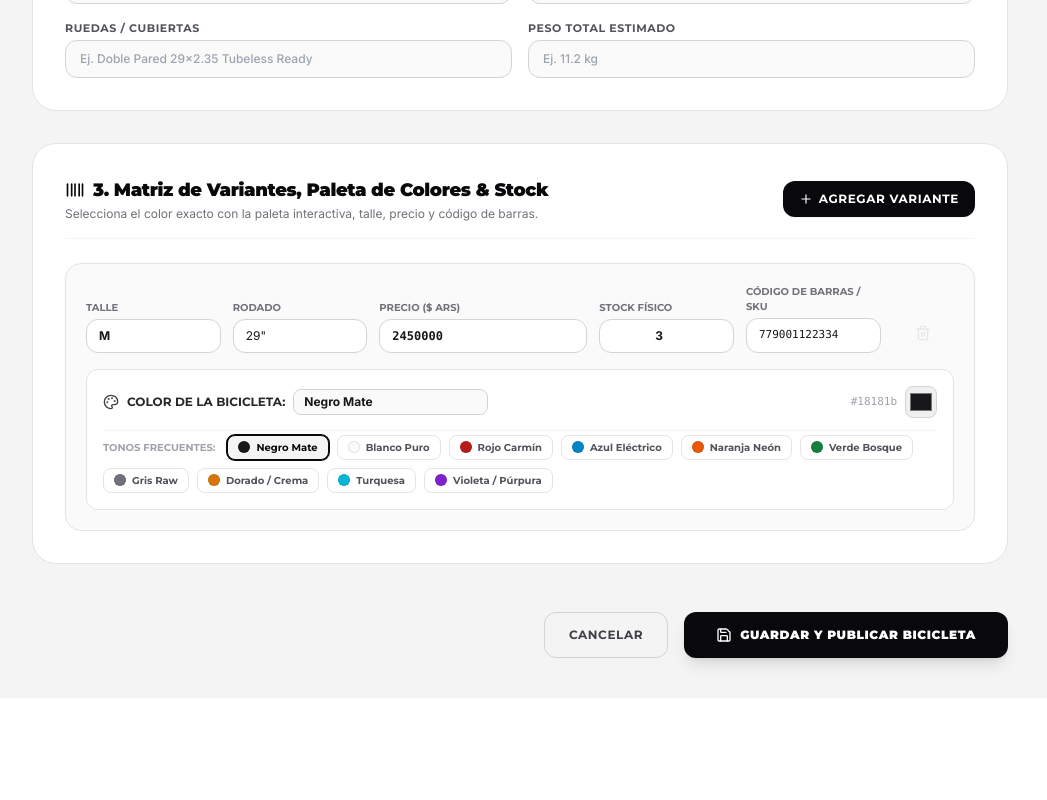
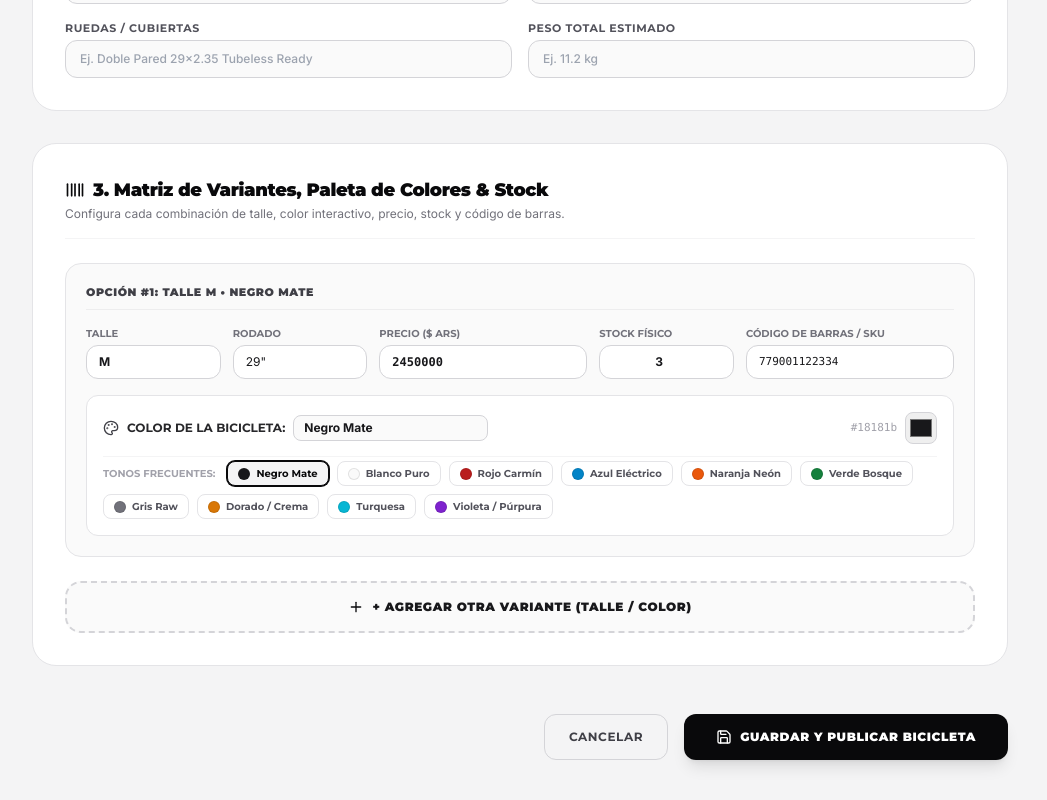
Before and after one commit to lgarcia28/orono-bike, a Next.js app: page /admin/productos/nuevo in a window 1280 px wide. Shown: the part 1356-2156 px from the top of the page, without its empty margins (120-1167 px from the left). Before the commit the page ends 2054 px from the top, so only its background shows below. Built offline with nearby package versions, Linux system fonts and the light colour scheme.

Commit message:
ux: position '+ Agregar Variante' button below the size and color selection

```diff
--- a/app/admin/productos/nuevo/page.tsx
+++ b/app/admin/productos/nuevo/page.tsx
@@ -486,31 +486,36 @@ export default function NuevoProductoPage() {
 
             {/* 3. Matriz de Variantes con Paleta de Colores Interactiva */}
             <div className="bg-white border border-zinc-200 rounded-3xl p-6 sm:p-8 shadow-xs">
-              <div className="flex flex-col sm:flex-row justify-between sm:items-center gap-3 border-b border-zinc-100 pb-4 mb-6">
-                <div>
-                  <h2 className="font-heading font-black text-lg text-zinc-950 flex items-center gap-2">
-                    <Barcode className="w-5 h-5 text-zinc-950" /> 3. Matriz de Variantes, Paleta de Colores & Stock
-                  </h2>
-                  <p className="text-xs text-zinc-500 mt-0.5">
-                    Selecciona el color exacto con la paleta interactiva, talle, precio y código de barras.
-                  </p>
-                </div>
-
-                <button
-                  type="button"
-                  onClick={addVariantRow}
-                  className="bg-zinc-950 text-white px-4 py-2.5 rounded-xl text-xs font-heading font-bold uppercase tracking-wider hover:bg-zinc-800 flex items-center gap-1.5 shadow-sm self-start sm:self-auto"
-                >
-                  <Plus className="w-3.5 h-3.5" /> Agregar Variante
-                </button>
+              <div className="border-b border-zinc-100 pb-4 mb-6">
+                <h2 className="font-heading font-black text-lg text-zinc-950 flex items-center gap-2">
+                  <Barcode className="w-5 h-5 text-zinc-950" /> 3. Matriz de Variantes, Paleta de Colores & Stock
+                </h2>
+                <p className="text-xs text-zinc-500 mt-0.5">
+                  Configura cada combinación de talle, color interactivo, precio, stock y código de barras.
+                </p>
               </div>
 
               <div className="space-y-6">
-                {variants.map((v) => (
+                {variants.map((v, index) => (
                   <div
                     key={v.id}
                     className="p-5 bg-zinc-50/90 border border-zinc-200 rounded-2xl space-y-4"
                   >
+                    <div className="flex justify-between items-center border-b border-zinc-200/60 pb-2">
+                      <span className="text-[11px] font-heading font-black uppercase tracking-wider text-zinc-700">
+                        Opción #{index + 1}: {v.size ? `Talle ${v.size}` : 'Sin talle'} • {v.color || 'Color a definir'}
+                      </span>
+                      {variants.length > 1 && (
+                        <button
+                          type="button"
+                          onClick={() => removeVariantRow(v.id)}
+                          className="text-xs font-heading font-bold text-rose-600 hover:text-rose-700 flex items-center gap-1"
+                        >
+                          <Trash2 className="w-3.5 h-3.5" /> Eliminar esta variante
+                        </button>
+                      )}
+                    </div>
+
                     {/* Campos de Talle, Rodado, Precio y Stock */}
                     <div className="grid grid-cols-1 sm:grid-cols-12 gap-3 items-end">
                       <div className="sm:col-span-2">
@@ -563,7 +568,7 @@ export default function NuevoProductoPage() {
                         />
                       </div>
 
-                      <div className="sm:col-span-2">
+                      <div className="sm:col-span-3">
                         <label className="block text-[10px] font-heading font-bold uppercase text-zinc-500 mb-1">
                           Código de Barras / SKU
                         </label>
@@ -573,17 +578,6 @@ export default function NuevoProductoPage() {
                           onChange={(e) => updateVariantField(v.id, 'barcode', e.target.value)}
                           className="w-full px-3 py-2 bg-white border border-zinc-300 rounded-xl text-[11px] font-mono"
                         />
-                      </div>
-
-                      <div className="sm:col-span-1 flex justify-center pb-1">
-                        <button
-                          type="button"
-                          disabled={variants.length <= 1}
-                          onClick={() => removeVariantRow(v.id)}
-                          className="p-2 text-zinc-400 hover:text-rose-600 disabled:opacity-20 transition-colors"
-                        >
-                          <Trash2 className="w-4 h-4" />
-                        </button>
                       </div>
                     </div>
 
@@ -645,6 +639,17 @@ export default function NuevoProductoPage() {
                   </div>
                 ))}
               </div>
+
+              {/* Botón "+ Agregar Variante" Ubicado Debajo de la Selección de Talle y Color */}
+              <div className="mt-6">
+                <button
+                  type="button"
+                  onClick={addVariantRow}
+                  className="w-full py-4 border-2 border-dashed border-zinc-300 hover:border-zinc-950 bg-zinc-50 hover:bg-zinc-100/80 rounded-2xl flex items-center justify-center gap-2 text-xs font-heading font-black uppercase tracking-wider text-zinc-900 transition-all shadow-xs active:scale-99"
+                >
+                  <Plus className="w-4 h-4 text-zinc-950" /> + Agregar Otra Variante (Talle / Color)
+                </button>
+              </div>
             </div>
 
             {/* Submit Bar */}
```
